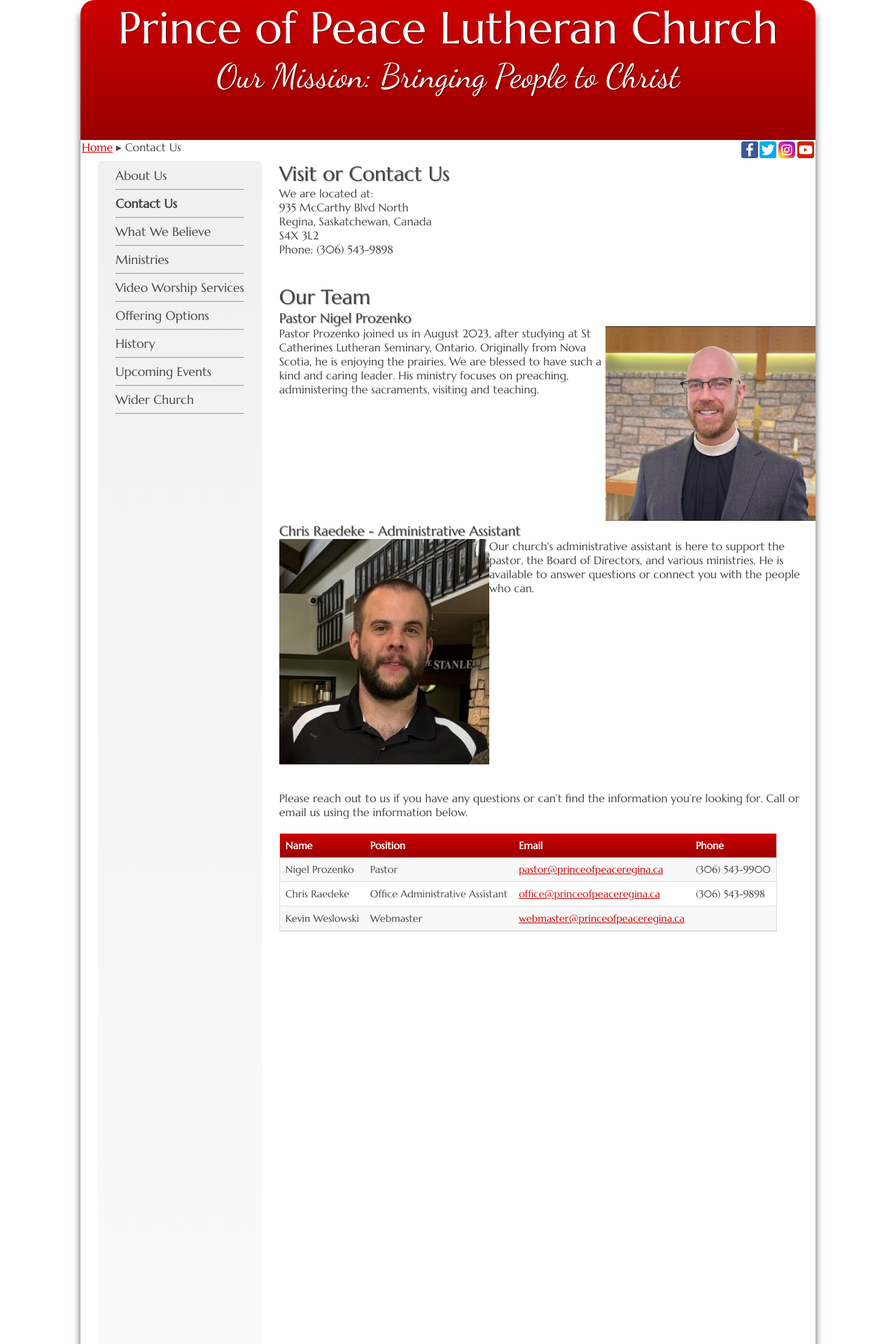
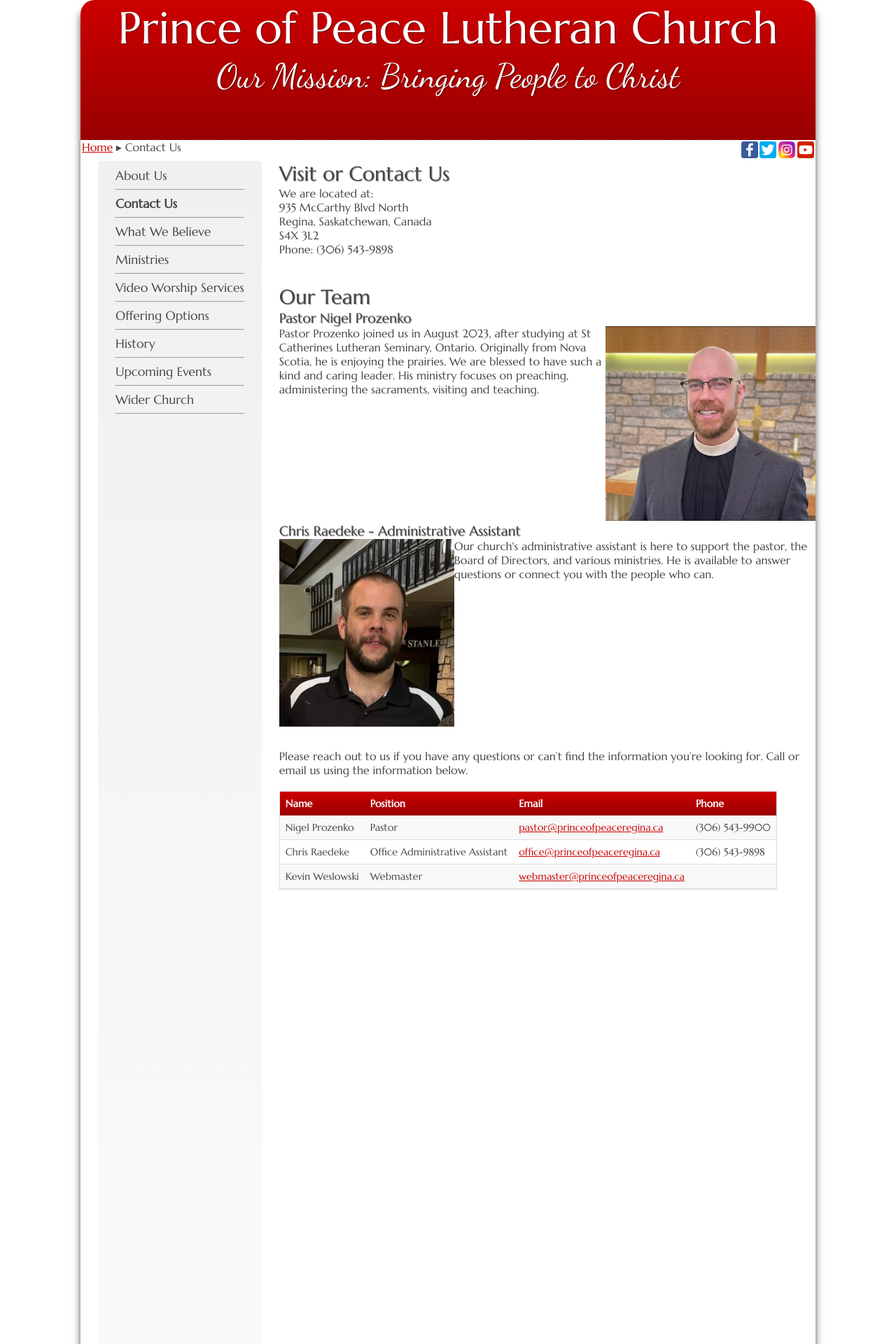
Before and after one commit to weslowsk/princeofpeace, a Jekyll site: the page built from contact.html, in a window 1280 px wide. Shown: the top 1920 px of the page at 70% size. Built offline with Jekyll 4.4.1, drawn with Linux system fonts in a browser that asks for light colours.

Commit message:
reduce image width

```diff
--- a/contact.html
+++ b/contact.html
@@ -31,7 +31,7 @@ His ministry focuses on preaching, administering the sacraments, visiting and te
 <br/>
 <div>
 <h2 style="clear: right">Chris Raedeke - Administrative Assistant</h2>
-<img src="{{site.baseurl}}/images/chris_raedeke2.jpg" width="300" alt="" style="float: left">
+<img src="{{site.baseurl}}/images/chris_raedeke2.jpg" width="250" alt="" style="float: left">
 <p>Our church's administrative assistant is here to support the pastor, the Board of Directors, and various ministries.
 He is available to answer questions or connect you with the people who can.</p>
 </div>
@@ -40,7 +40,7 @@ He is available to answer questions or connect you with the people who can.</p>
 <br/><br/>
 <br/><br/>
 <br/><br/>
-<br/><br/>
+
 <!--
 <div>
 <h2 style="clear: right">Daryl Hoffman - Board Executive Director</h2>
```
